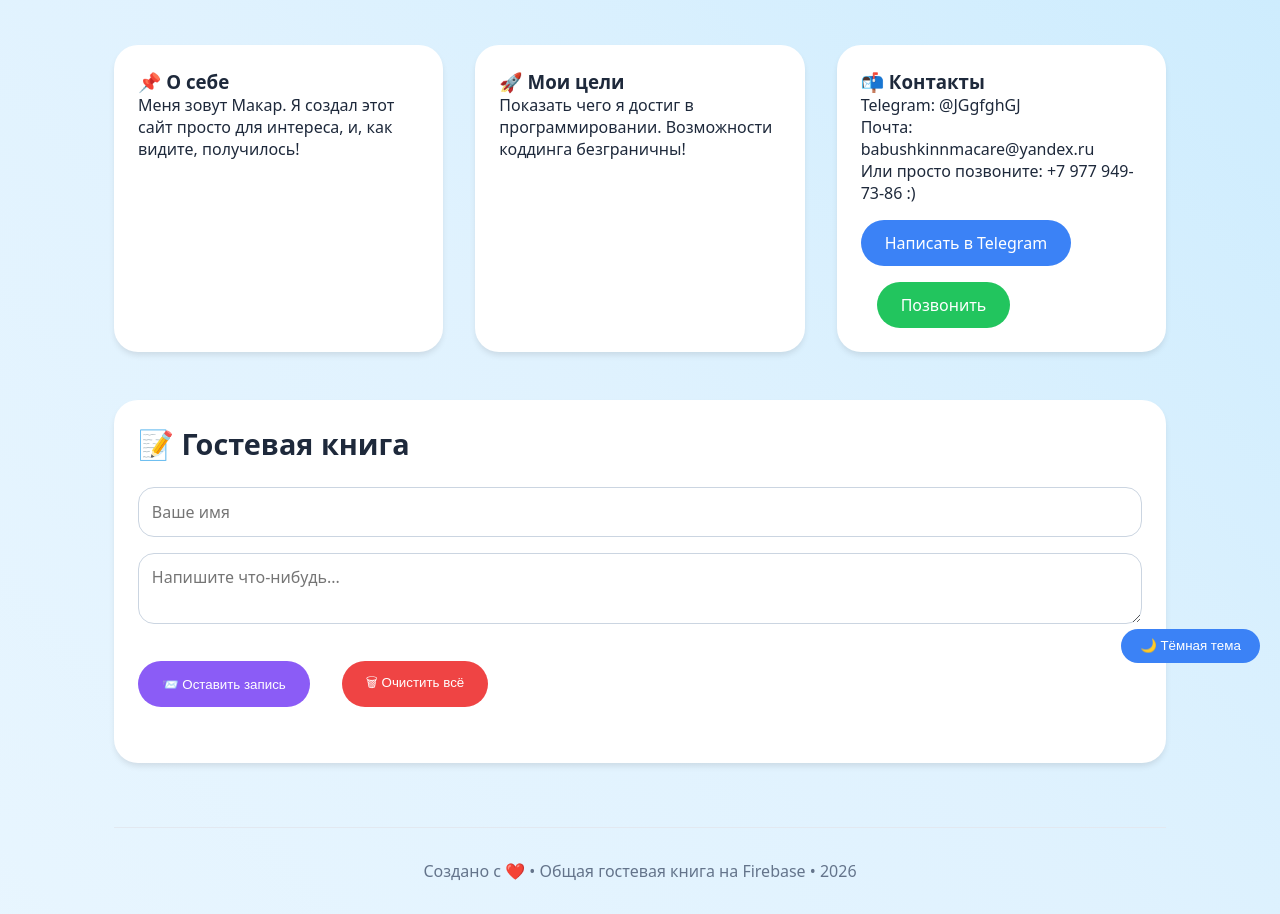
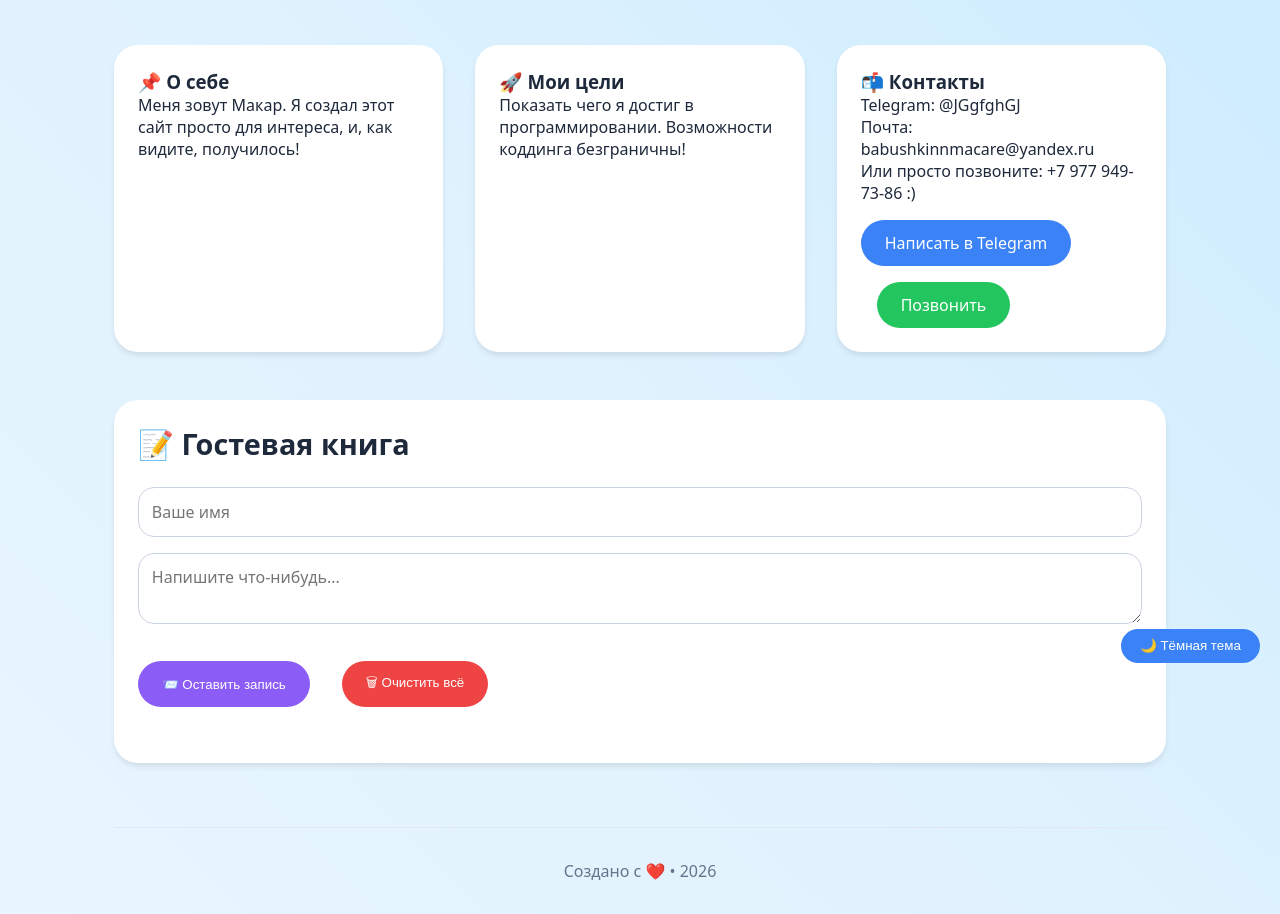
Before and after one commit to Ghooph/Ghooph.github.io, a plain HTML site: page index.html in a window 1280 px wide. Shown: the part 117-1031 px from the top of the page. Drawn offline with Linux system fonts and the light colour scheme; no server answers.

Commit message:
Update index.html

```diff
--- a/index.html
+++ b/index.html
@@ -174,7 +174,7 @@
             <div class="guestbook-messages" id="guestMessages"></div>
         </div>
         <footer>
-            <p>Создано с ❤️ • Общая гостевая книга на Firebase • 2026</p>
+            <p>Создано с ❤️ • 2026</p>
         </footer>
     </div>
     <button class="theme-toggle" id="themeToggle">🌙 Тёмная тема</button>
```
